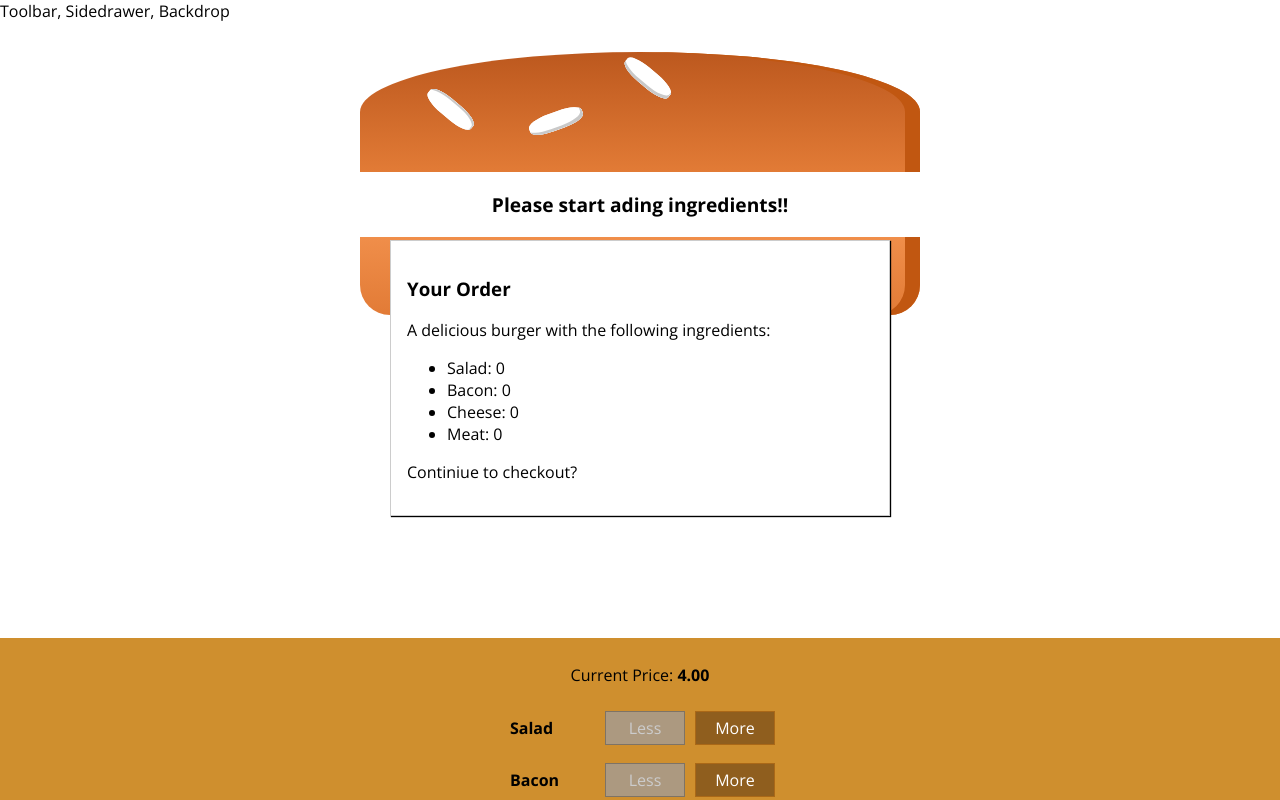
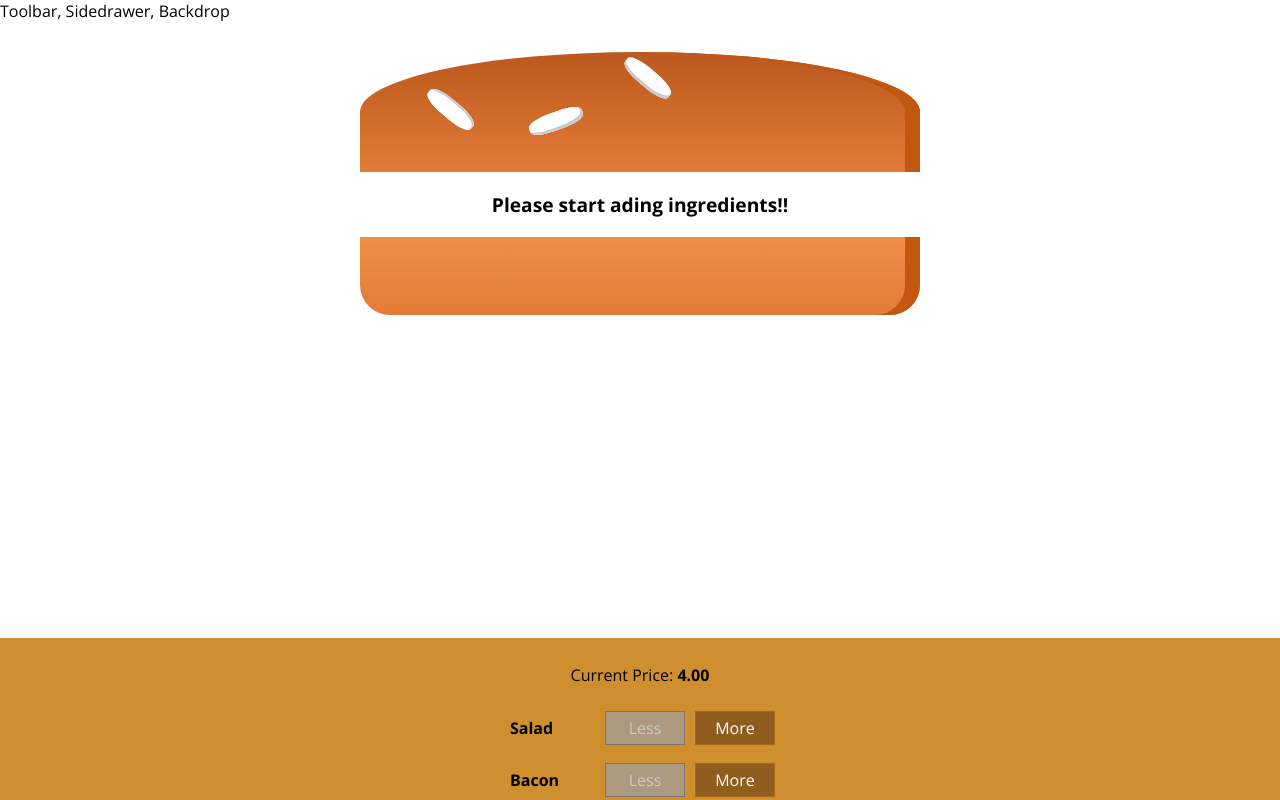
Before and after one commit to michaltruszczynski/BurgerApp, a React app: page / in a window 1280 px wide. Shown: the top 800 px of the page. Built offline with nearby package versions, Linux system fonts and the light colour scheme.

Commit message:
modal showhide

```diff
--- a/src/components/Burger/BuildControls/BuildControls.js
+++ b/src/components/Burger/BuildControls/BuildControls.js
@@ -23,7 +23,8 @@
         ))}
         <button
             className={classes.OrderButton}
-            disabled={!props.purchasable}>ORDER NOW</button>
+            disabled={!props.purchasable}
+            onClick={props.ordered}>ORDER NOW</button>
     </div>
 );
 
--- a/src/components/UI/Modal/Modal.js
+++ b/src/components/UI/Modal/Modal.js
@@ -3,7 +3,12 @@
 import classes from './Modal.css';
 
 const modal = (props) => (
-    <div className={classes.Modal}>
+    <div
+        className={classes.Modal}
+        style={{
+            trnsform: props.show ? 'translateY(0)' : 'translateY(-100vh)',
+            opacity: props.show ? '1' : '0'
+        }}>
         {props.children}
     </div>
 )
--- a/src/containers/BurgerBuilder/BurgerBuilder.js
+++ b/src/containers/BurgerBuilder/BurgerBuilder.js
@@ -27,7 +27,8 @@
             meat: 0
         },
         totalPrice: 4,
-        purchasable: false
+        purchasable: false,
+        purchaising: false
     }
 
     updatePurchaseState (ingredients) {
@@ -81,6 +82,10 @@
         this.updatePurchaseState(updatedIngredients);
     }
 
+    purchaseHandler = () => {
+        this.setState({ purchaising: true })
+    }
+
     render() {
         const disabledInfo = {
             ...this.state.ingredients
@@ -91,7 +96,7 @@
         // {salad: true, meat: true, ...}
         return (
             <Aux>
-                <Modal>
+                <Modal show={this.state.purchaising}>
                     <OrderSummary ingredients={this.state.ingredients} />
                 </Modal>
                 <Burger ingredients={this.state.ingredients} />
@@ -100,6 +105,7 @@
                     ingredientRemoved={this.removeIngredientHandler}
                     disabled={disabledInfo}
                     purchasable={this.state.purchasable}
+                    ordered={this.purchaseHandler}
                     price={this.state.totalPrice}
                 />
             </Aux>
```
